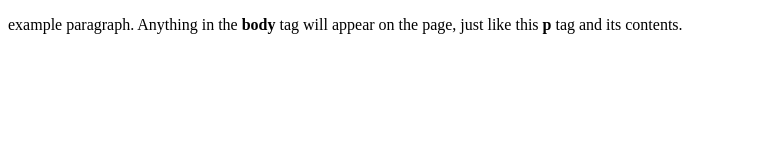
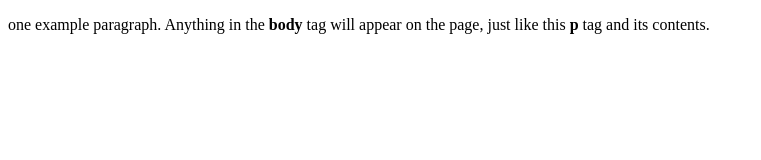
Before and after one commit to arman912/dockerproject, a plain HTML site: page index.html in a window 1280 px wide. Shown: the whole page, without its empty margins (0-761 px from the left). Drawn offline with Linux system fonts and the light colour scheme.

Commit message:
change to index

```diff
--- a/index.html
+++ b/index.html
@@ -4,6 +4,6 @@
     <title>Your website is working!</title>
   </head>
   <body>
-    <p>example paragraph. Anything in the <strong>body</strong> tag will appear on the page, just like this <strong>p</strong> tag and its contents.</p>
+    <p>one example paragraph. Anything in the <strong>body</strong> tag will appear on the page, just like this <strong>p</strong> tag and its contents.</p>
   </body>
 </html>
```
